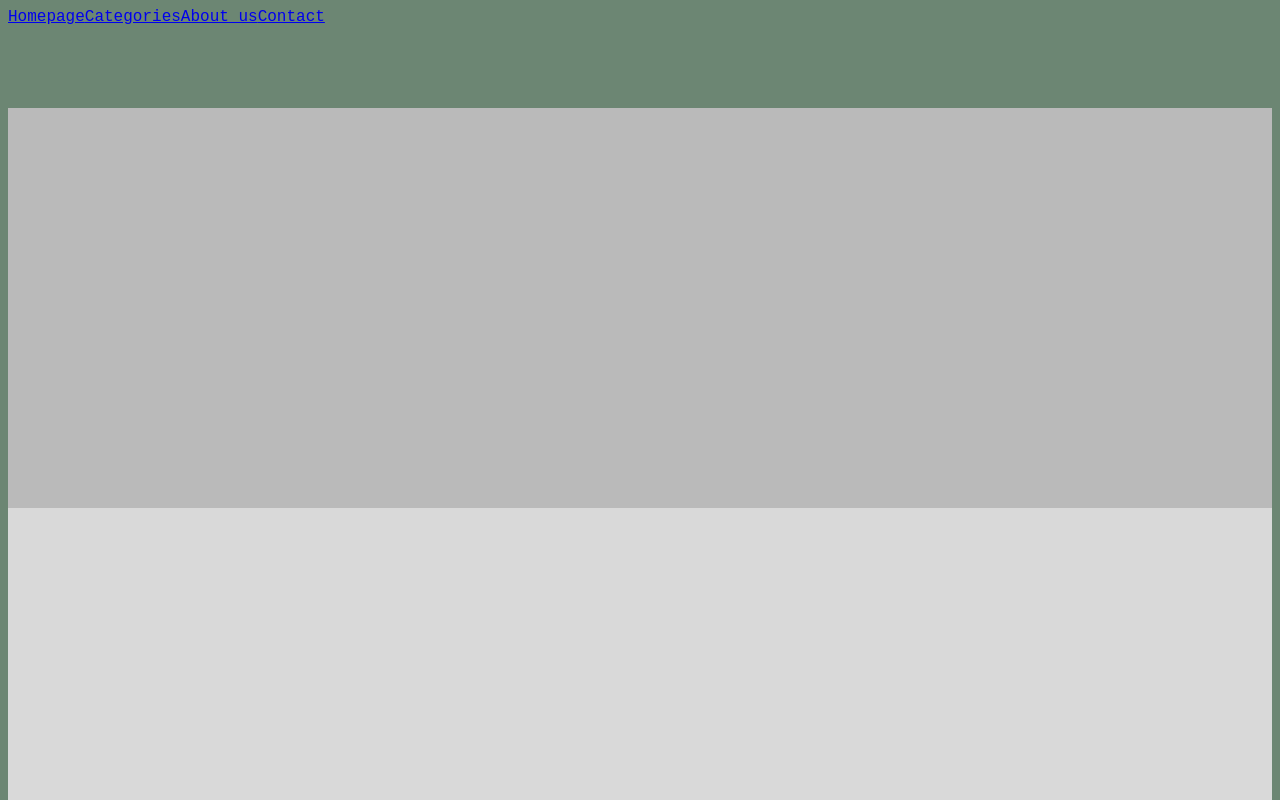
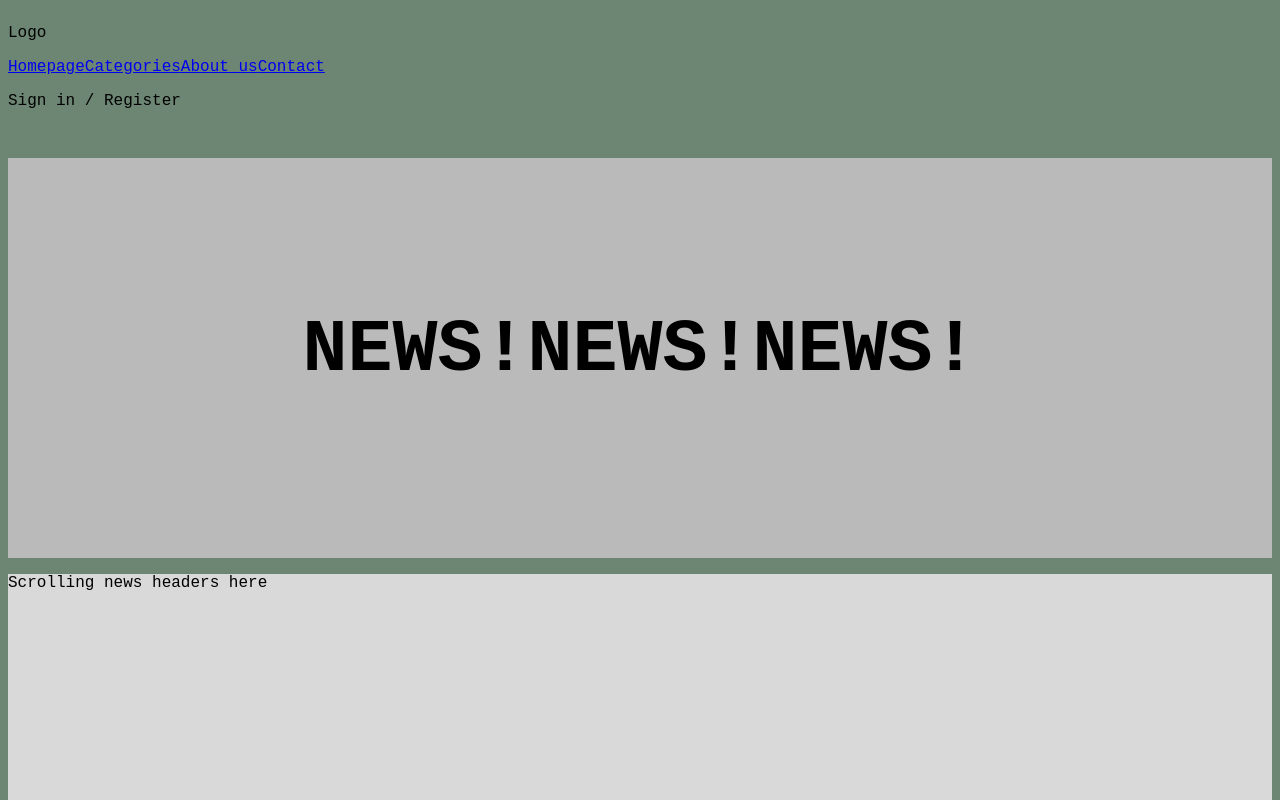
Before and after one commit to HenriKaukoranta/uutisportaali, a plain HTML site: page about.html in a window 1280 px wide. Shown: the top 800 px of the page. Drawn offline with Linux system fonts and the light colour scheme.

Commit message:
more html

```diff
--- a/about.html
+++ b/about.html
@@ -7,18 +7,26 @@
 <body>
 
 <div id="topdiv">
+    <div id="topdiv">
+        <div id="newslogodiv">
+            <p>Logo</p>
+        </div>
         <div id="navigationdiv">
             <a href="index.html">Homepage</a>
             <a href="categories.html">Categories</a>
             <a href="about.html">About us</a>
             <a href="contact.html">Contact</a>
         </div>
+        <div id="signregdiv">
+            <p>Sign in / Register</p>
+        </div>
+    </div>
 </div>
 <div id="mainheaderdiv">
-
+    <h1 id="newsheader">NEWS!NEWS!NEWS!</h1>
 </div>
 <div id="scrollingdiv">
-
+    <p>Scrolling news headers here</p>
 </div>
 <div id="aboutusdiv">
 
--- a/styles.css
+++ b/styles.css
@@ -12,13 +12,16 @@ body {
 
 #newslogodiv {
     display: flex;
+    flex-grow: 1;
 }
 #navigationdiv {
     display: flex;
+    flex-grow: 1;
 }
 
 #signregdiv {
     display: flex;
+    flex-grow: 1;
 }
 
 #mainheaderdiv {
```
Also changed, not shown: article.html (+9 -1 lines), categories.html (+7 -1 lines), contact.html (+10 -2 lines), index.html (indentation only). Lines whose indentation alone changed are shown as unchanged.
